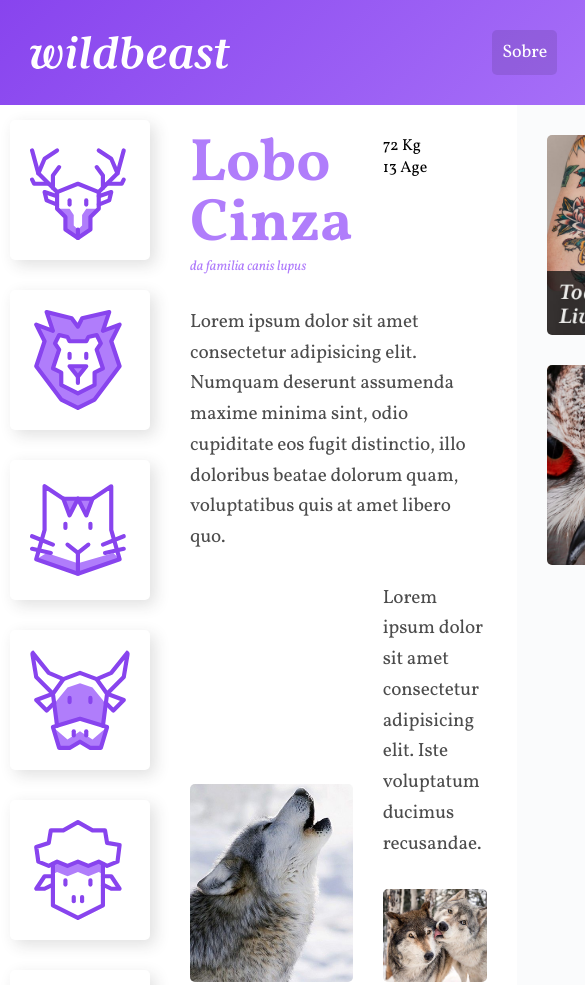
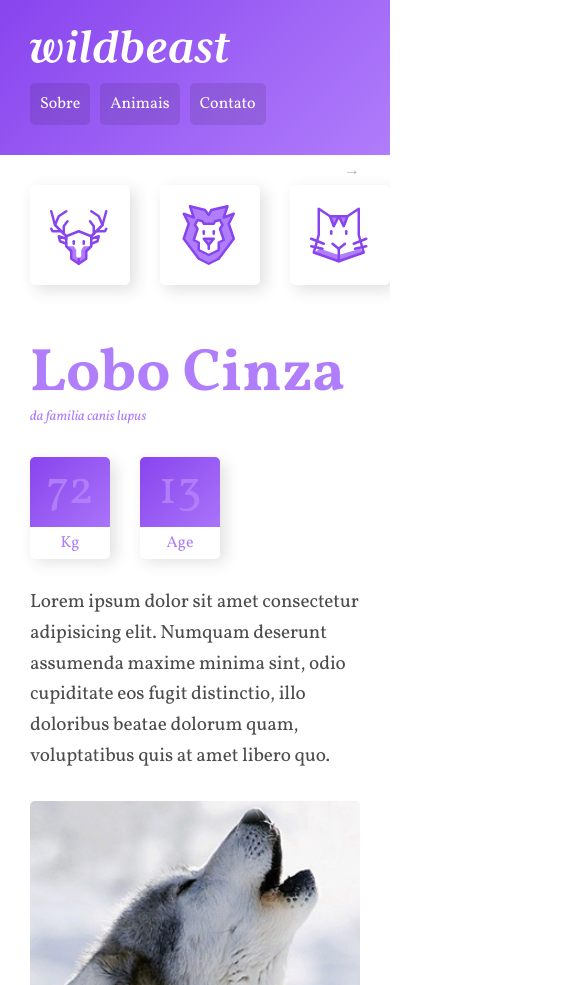
Before and after one commit to CassianoThurow/grid-layout, a plain HTML site: page index.html in a window 390 px wide. Shown: the top 985 px of the page, 585 px wide, since content can reach past the window. Drawn offline with Linux system fonts and the light colour scheme.

Commit message:
Responsive

```diff
--- a/index.html
+++ b/index.html
@@ -55,7 +55,8 @@
 
 
             <img class="img-1" src="assets/img/wolf1.jpg" alt="Wolf1">
-            <p>Lorem ipsum dolor sit amet consectetur adipisicing elit. Iste voluptatum ducimus recusandae.</p>
+
+            <p class="destaque">Lorem ipsum dolor sit amet consectetur adipisicing elit. Iste voluptatum ducimus recusandae.</p>
 
             <img class="img-2" src="assets/img/wolf2.jpg" alt="Wolf2">
             <p>Lorem ipsum, dolor sit amet consectetur adipisicing elit. Sed ut optio, voluptatibus corporis iste magni sapiente doloribus quia quidem.</p>
--- a/style.css
+++ b/style.css
@@ -16,7 +16,7 @@ a{
 }
 
 img{
-    max-width: 100%;
+    width: 100%;
     display: block;
     border-radius: 5px;
 }
@@ -95,10 +95,6 @@ img{
 }
 
 
-
-
-
-
 /*CONTENT*/
 .content{
     grid-area: content;
@@ -109,10 +105,6 @@ img{
     grid-template-columns: 1fr 1fr;
     grid-gap: 30px;
 }
-
-
-
-
 
 .col-wide{
     grid-column: 1 / -1;
@@ -155,6 +147,79 @@ p{
 }
 
 
+/*CARACTERISTICAS*/
+
+.caracteristicas{
+    display: flex;
+    align-items: flex-start;
+}
+
+.caracteristicas > div {
+    width: 80px;
+    text-align: center;
+    background: linear-gradient(135deg, #8844ee, #b07dfb);
+    border-radius: 5px;
+    box-shadow: 5px 5px 15px 0px rgba(44, 44, 44, 0.15);
+}
+
+.caracteristicas > div:first-child{
+    margin-right: 30px;
+}
+
+.caracteristicas span{
+    display: block;
+    color: #b07dfb;
+}
+
+.numero{
+
+    font-size: 3em;
+    line-height: 1;
+    margin: 10px auto;
+}
+
+.rotulo{
+    background: white;
+    border-radius: 0 0 5px 5px;
+    padding: 5px 0;
+    position: relative;
+    top: 2px;
+}
+
+.destaque{
+    font-size: 0.875em;
+    color: #b07dfb;
+    max-width: 16em;
+}
+
+.quote, .atribute {
+    align-self: start;
+    padding: 30px;
+    border-radius: 5px;
+    box-shadow: 5px 5px 15px 0px rgba(44, 44, 44, 0.15);
+    background: linear-gradient(135deg, #8844ee, #b07dfb);
+}
+
+.quote p{
+    font-size: 1.5em;
+    font-style: italic;
+    text-align: center;
+    max-width: 500px;
+    margin: 0 auto;
+    color: white;
+}
+
+.atribute li{
+    color: white;
+    font-family: Courier, monospace;
+    font-size: 1.125em;
+    padding: 15px;
+}
+
+.atribute li + li{
+    border-top: 2px solid #b07dfb;
+
+}
 
 /*ANUNCIOS*/
 .ad{
@@ -164,12 +229,13 @@ p{
     align-content: start;
     padding: 30px;
     grid-gap: 30px;
+    grid-template-columns: repeat(auto-fit, minmax(150px, 1fr));
 }
 
 /*FOOTER*/
 .footer {
     grid-area: footer;
-    background: linear-gradient(135deg, #8844ee, #b07dfb);;
+    background: linear-gradient(135deg, #8844ee, #b07dfb);
 }
 
 .footer p{
@@ -177,3 +243,90 @@ p{
     text-align: center;
     padding: 30px;
 }
+
+/*----------------------------------------------------------------*/
+
+@keyframes arrow{
+    from{
+      right: 30px;
+    }
+    to{
+        right: 20px;
+    }
+}
+
+@media (max-width:1200px) {
+   .container{
+       grid-template-areas:
+        "header header header"
+        "sidenav content content"
+        "sidenav ad ad"
+        "footer footer footer"
+       ;
+   }
+}
+
+@media (max-width:760px) {
+    .container{
+        grid-template-columns: 100%;
+        grid-template-areas:
+        "header"
+        "sidenav"
+        "content"
+        "ad"
+        "footer"
+        ;
+    }
+
+}
+
+@media (max-width:760px){
+    .header{
+        grid-template-columns: auto;
+    }
+    .logo{
+        margin-bottom: 20px;
+    }
+    .header nav a {
+        font-size: 1em;
+    }
+    .header li + li {
+        margin-left: 10px;
+    }
+}
+
+@media (max-width:760px){
+    .sidenav{
+        position: relative;
+        overflow-x: auto;
+        -webkit-overflow-scrolling: touch;
+        -ms-overflow-style: -ms-autohiding-scrollbar;
+    }
+    .sidenav:after{
+        content: "→";
+        position: absolute;
+        top: 5px;
+        right: 30px;
+        color: rgba(0, 0, 0, .3);
+        animation: arrow .5s ease-in 0s infinite alternate;
+    }
+
+    .sidenav ul{
+        display: flex;
+    }
+    .sidenav ul li {
+        flex: 1 0 60px;
+    }
+    .sidenav{
+        padding: 0 30px;
+    }
+    .sidenav li a {
+        margin: 30px 30px 30px 0;
+    }
+}
+
+@media(max-width:600px){
+    .content{
+        grid-template-columns:auto;
+    }
+}
```
Also changed, not shown: 1 other file.
